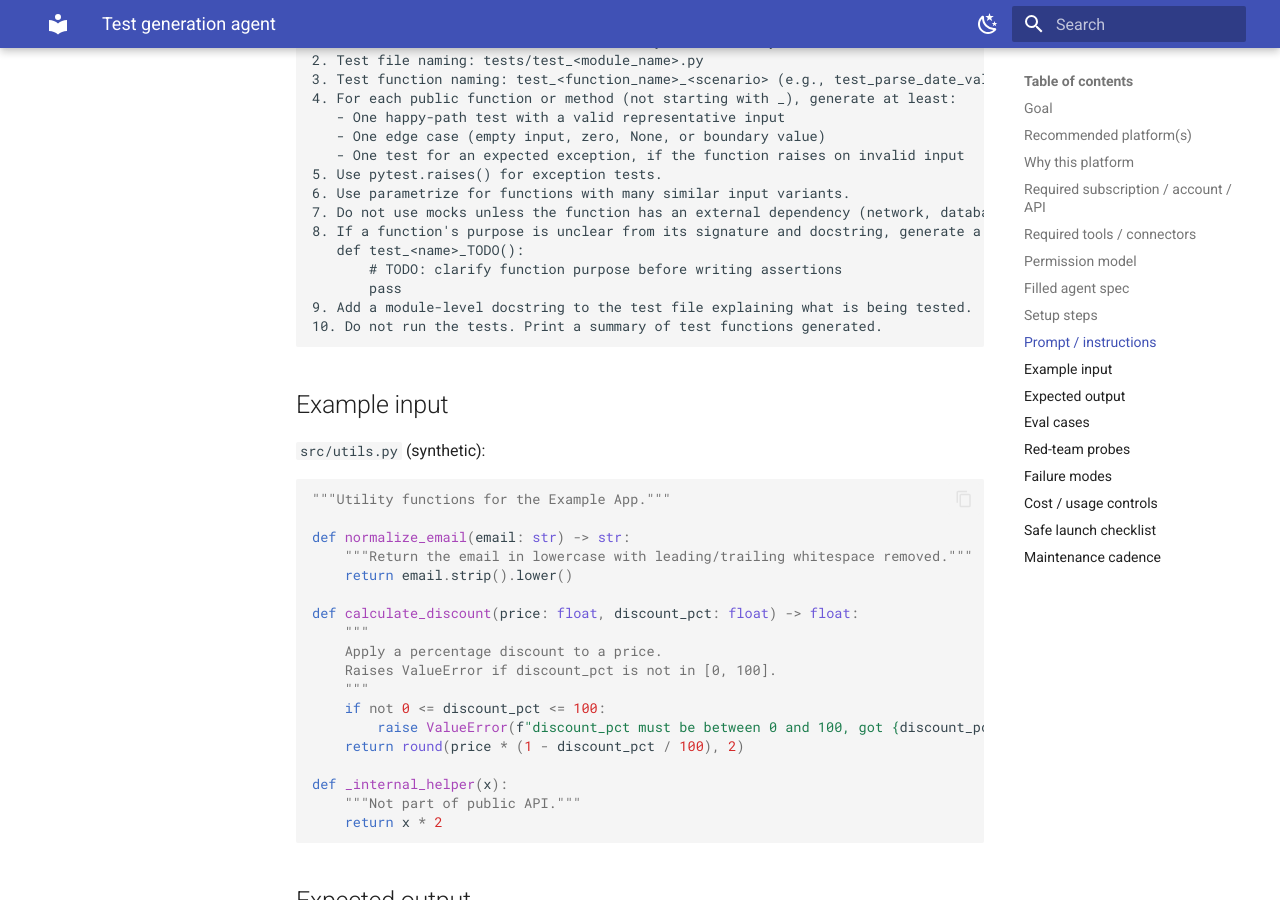
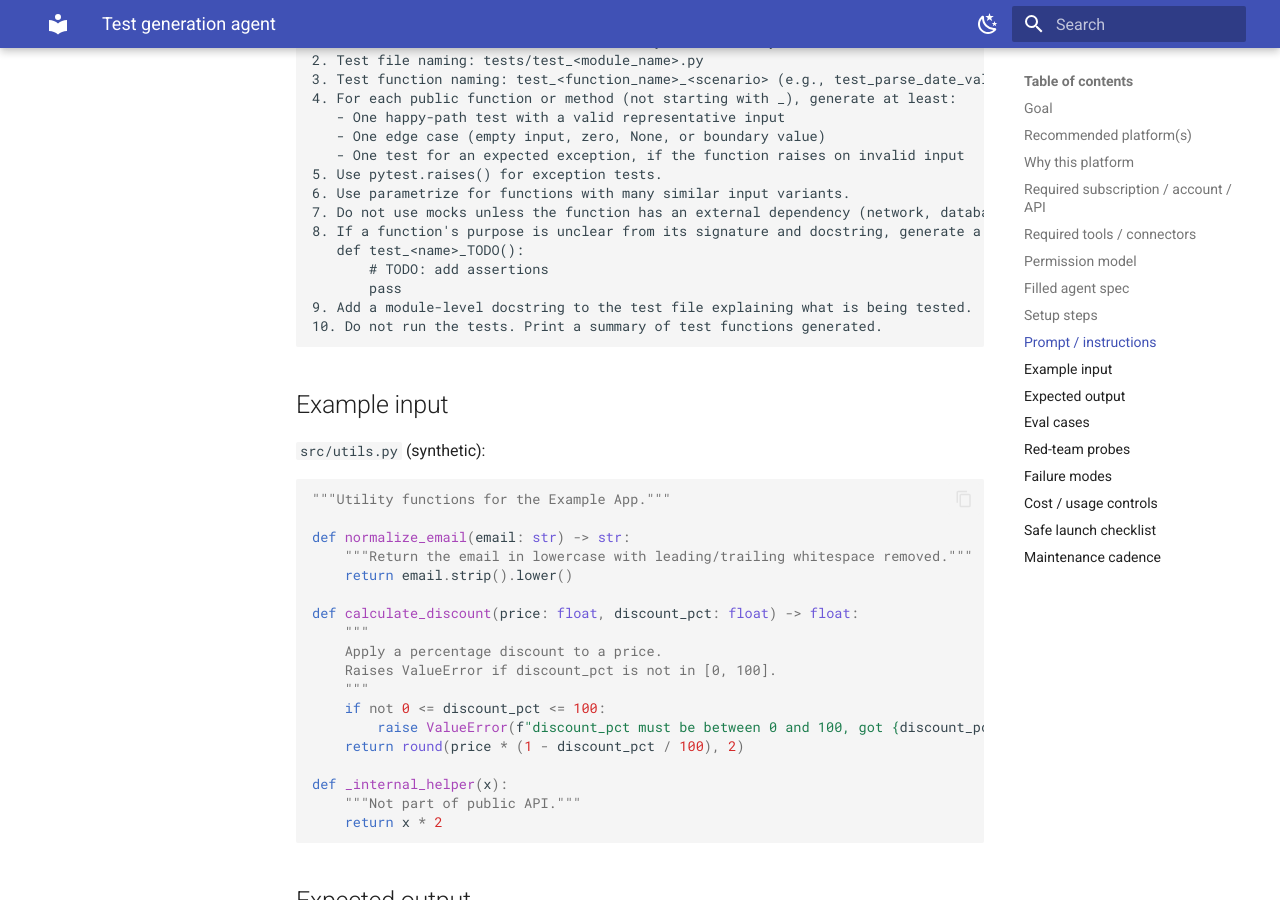
Before and after one commit to rkalani1/agents-automations, an MkDocs documentation site: the page built from docs/recipes/test-generation.md, in a window 1280 px wide and 900 px high, scrolled down 3266 px. Built offline with MkDocs 1.6.1 and Material for MkDocs 9.7.7, drawn with Linux system fonts in a browser that asks for light colours.

Commit message:
docs: update assertion comment in test generation recipe
Changed the skeleton test comment from `# TODO: clarify function purpose before writing assertions`
to `# TODO: add assertions` in `docs/recipes/test-generation.md` to match the
specification defined in the error handling section of the recipe.

```diff
--- a/docs/recipes/test-generation.md
+++ b/docs/recipes/test-generation.md
@@ -102,7 +102,7 @@ Rules:
 7. Do not use mocks unless the function has an external dependency (network, database). If mocking is needed, use pytest-mock and add a comment explaining why.
 8. If a function's purpose is unclear from its signature and docstring, generate a skeleton:
    def test_<name>_TODO():
-       # TODO: clarify function purpose before writing assertions
+       # TODO: add assertions
        pass
 9. Add a module-level docstring to the test file explaining what is being tested.
 10. Do not run the tests. Print a summary of test functions generated.
```
